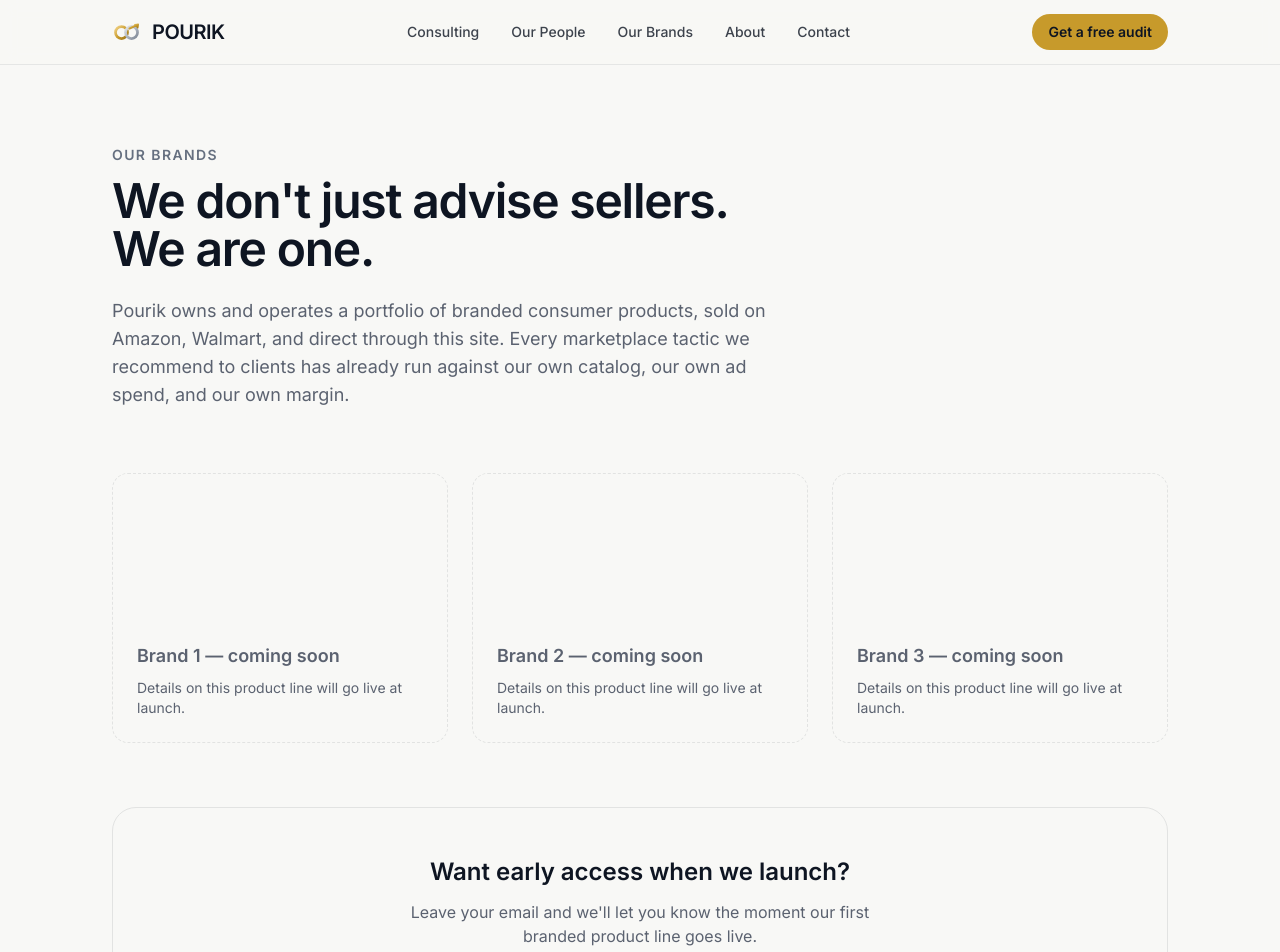
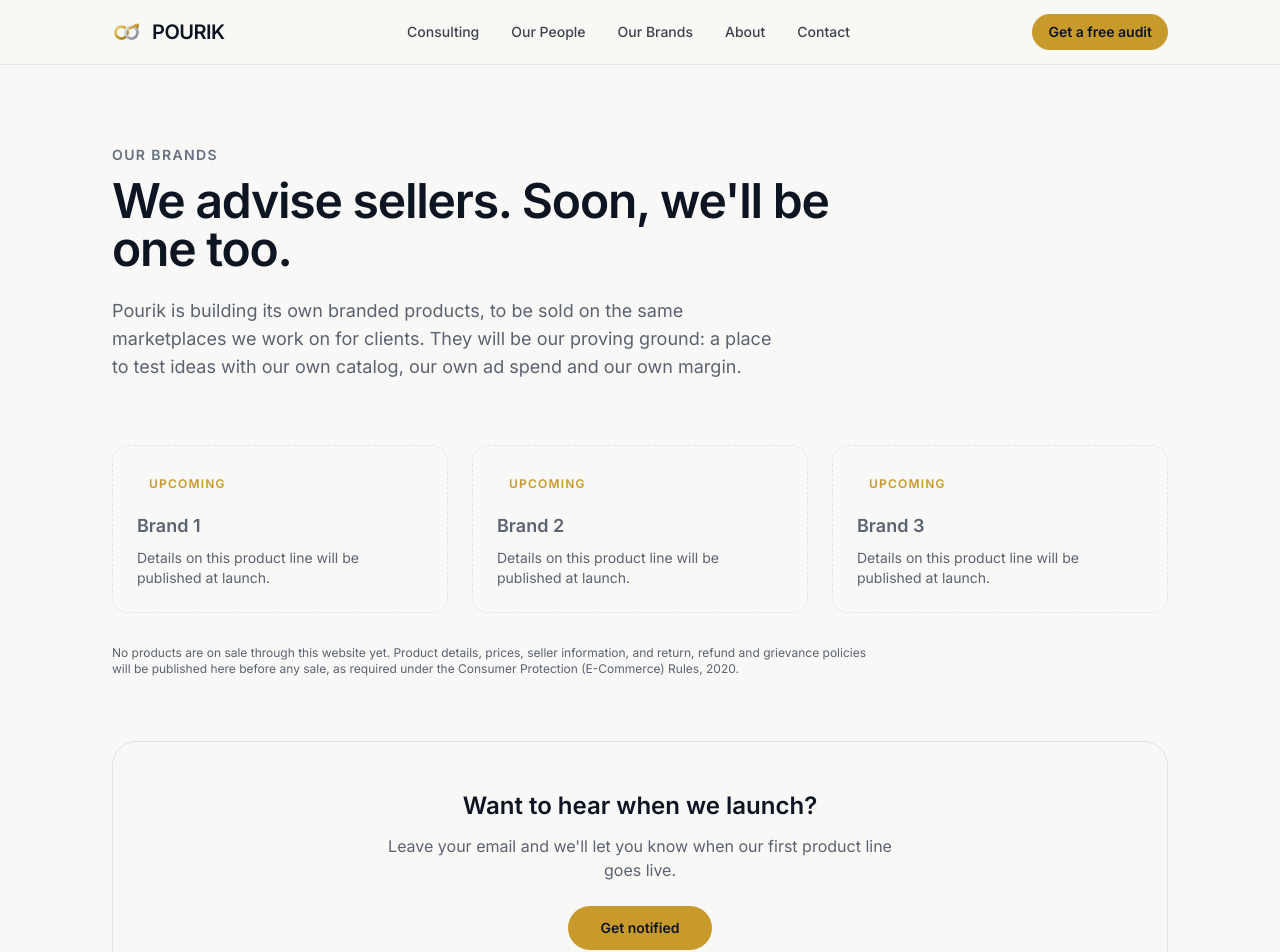
Before and after one commit to ranjandsgpt/pourik, a Next.js app: page /brands in a window 1280 px wide. Shown: the top 952 px of the page. Built offline with nearby package versions, Linux system fonts and the light colour scheme.

Commit message:
Site rebuild: brands page

```diff
--- a/app/brands/page.tsx
+++ b/app/brands/page.tsx
@@ -1,54 +1,51 @@
+import type { Metadata } from "next";
 import Link from "next/link";
-import type { Metadata } from "next";
+import { Eyebrow, UpcomingCard } from "@/components/Blocks";
 
 export const metadata: Metadata = {
   title: "Our Brands — Pourik",
   description:
-    "Pourik-owned branded products, sold on Amazon, Walmart, and direct — the same channels our consulting clients grow on.",
+    "Pourik is building its own branded products, to be sold on the same marketplaces we advise on. Get notified at launch.",
 };
 
 export default function BrandsPage() {
   return (
     <div className="container-px mx-auto max-w-6xl py-20">
-      <p className="text-sm font-semibold uppercase tracking-widest text-accent">
-        Our Brands
-      </p>
-      <h1 className="mt-3 max-w-2xl font-display text-4xl font-semibold tracking-tight md:text-5xl">
-        We don&apos;t just advise sellers. We are one.
+      <Eyebrow tone="accent">Our Brands</Eyebrow>
+      <h1 className="mt-3 max-w-3xl font-display text-4xl font-semibold tracking-tight md:text-5xl">
+        We advise sellers. Soon, we&apos;ll be one too.
       </h1>
       <p className="mt-6 max-w-2xl text-lg text-muted">
-        Pourik owns and operates a portfolio of branded consumer products,
-        sold on Amazon, Walmart, and direct through this site. Every
-        marketplace tactic we recommend to clients has already run against
-        our own catalog, our own ad spend, and our own margin.
+        Pourik is building its own branded products, to be sold on the same
+        marketplaces we work on for clients. They will be our proving ground:
+        a place to test ideas with our own catalog, our own ad spend and our
+        own margin.
       </p>
 
       <div className="mt-16 grid gap-6 sm:grid-cols-2 lg:grid-cols-3">
         {[1, 2, 3].map((i) => (
-          <div
+          <UpcomingCard
             key={i}
-            className="flex flex-col justify-between rounded-2xl border border-dashed border-line p-6"
-          >
-            <div>
-              <div className="h-32 rounded-xl bg-paper" />
-              <h3 className="mt-4 font-display text-lg font-semibold text-muted">
-                Brand {i} — coming soon
-              </h3>
-              <p className="mt-2 text-sm text-muted">
-                Details on this product line will go live at launch.
-              </p>
-            </div>
-          </div>
+            title={`Brand ${i}`}
+            copy="Details on this product line will be published at launch."
+          />
         ))}
       </div>
 
+      <p className="mt-8 max-w-3xl text-xs text-muted">
+        No products are on sale through this website yet. Product details,
+        prices, seller information, and return, refund and grievance policies
+        will be published here before any sale, as required under the Consumer
+        Protection (E-Commerce) Rules, 2020.
+      </p>
+
       <div className="mt-16 rounded-3xl border border-line bg-paper px-8 py-12 text-center">
         <h2 className="font-display text-2xl font-semibold">
-          Want early access when we launch?
+          Want to hear when we launch?
         </h2>
         <p className="mx-auto mt-3 max-w-lg text-muted">
-          Leave your email and we&apos;ll let you know the moment our first
-          branded product line goes live.
+          Leave your email and we&apos;ll let you know when our first product
+          line goes live.
         </p>
         <Link
           href="/contact"
```
